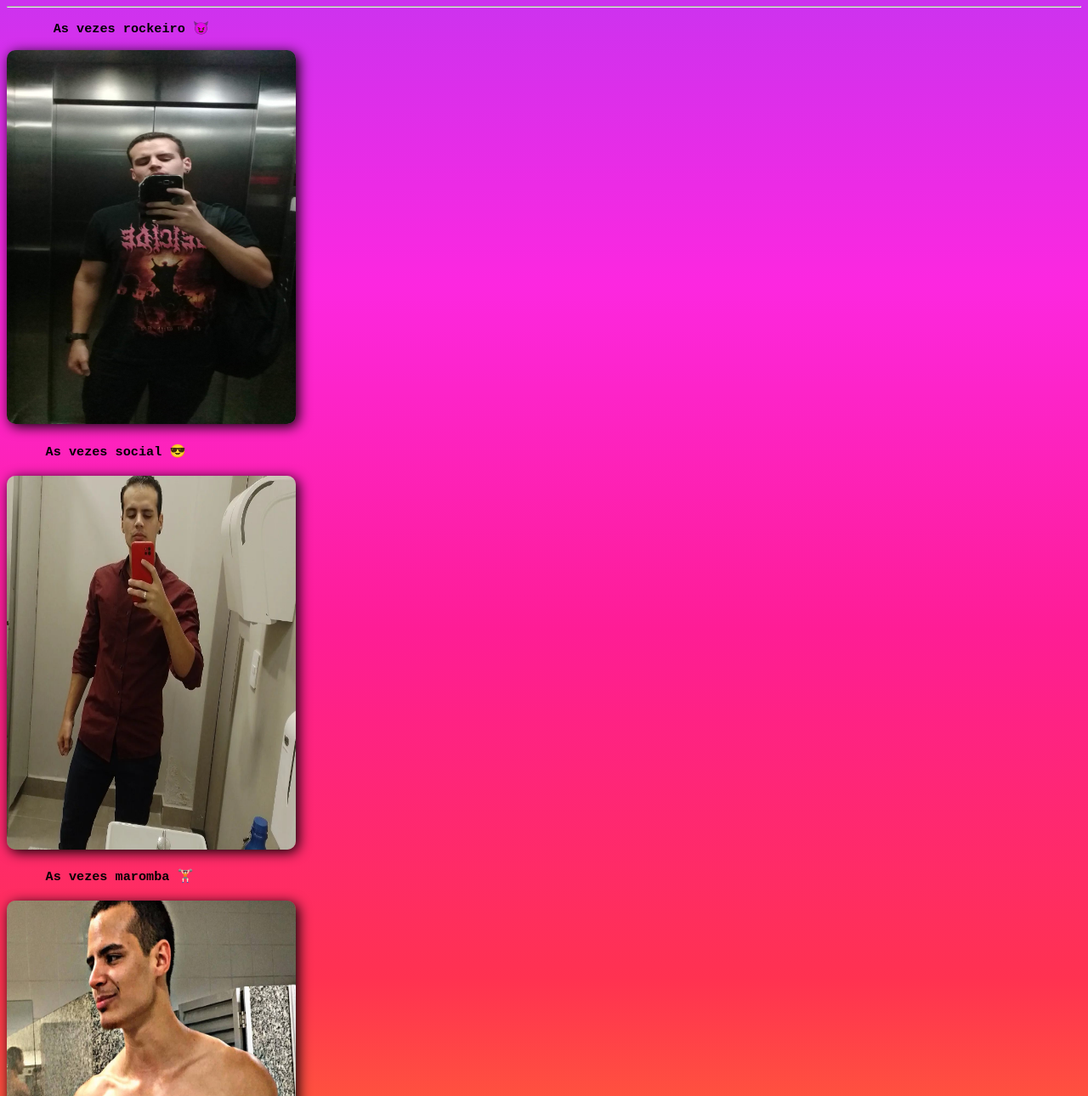
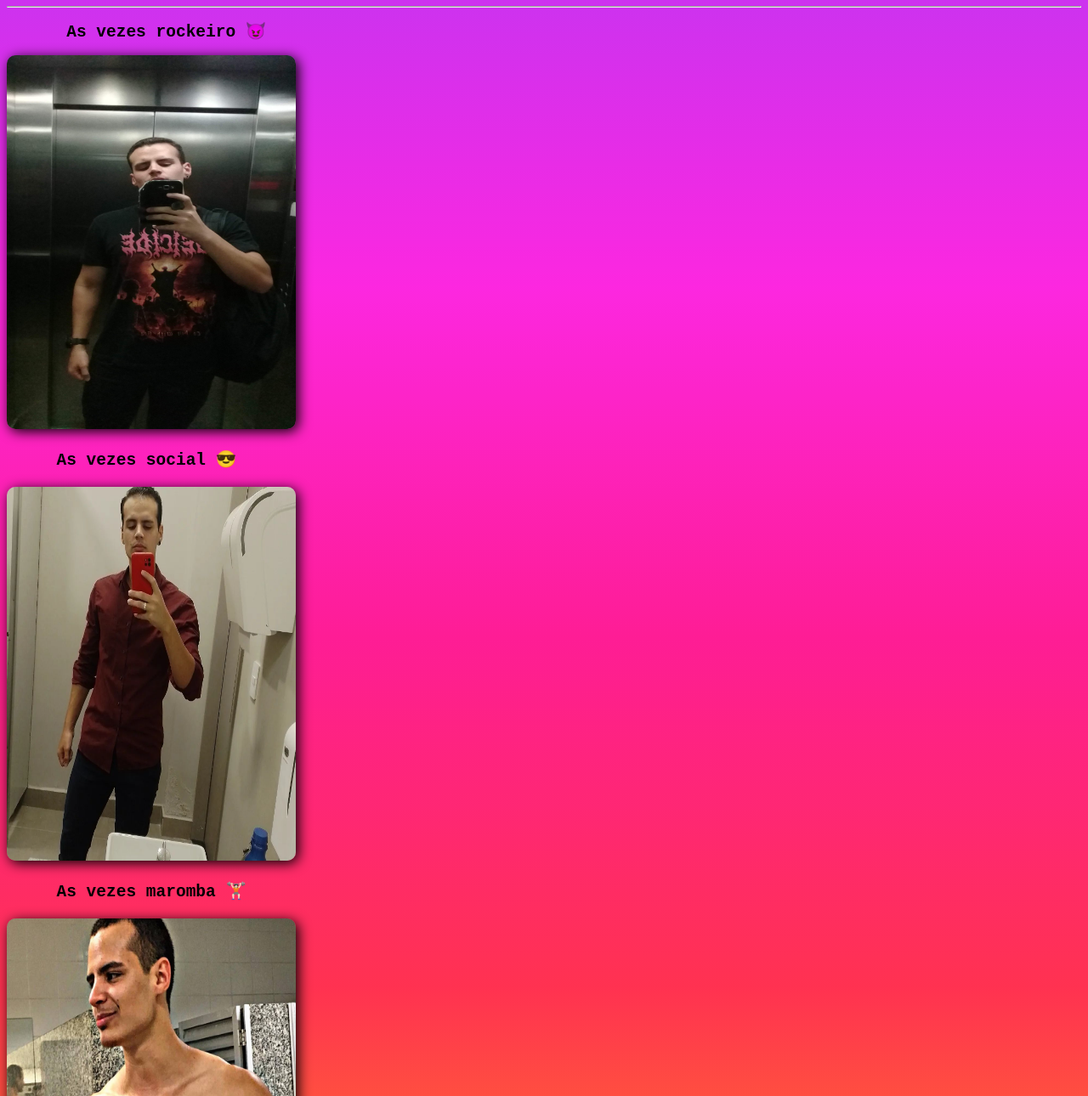
Before and after one commit to JhonatanDevJR/Sobre-Mim, a plain HTML site: page index.html in a window 1280 px wide. Shown: the part 73-1363 px from the top of the page at 85% size. Drawn offline with Linux system fonts and the light colour scheme.

Commit message:
Update index.html

```diff
--- a/index.html
+++ b/index.html
@@ -9,15 +9,15 @@
 
 </head>
 <body>
-    <h1>&nbsp;&nbsp;&nbsp;Quem sou eu?Jonta?</h1>
+    <h1>Quem sou eu?Jonta?</h1>
     <hr>
-    <pre><h3>&nbsp; &nbsp; &nbsp; As vezes rockeiro 😈  </h3></pre>
+    <pre><h2>&nbsp; &nbsp; &nbsp; As vezes rockeiro 😈 </h2></pre>
 
     <p><img src="foto-eu-2.jpeg" width="340" height="440" alt="Minha foto"></p>
-    <h3><pre>&nbsp; &nbsp; &nbsp;As vezes social 😎</pre></h3>
+    <h2><pre>&nbsp; &nbsp; &nbsp;As vezes social 😎</pre></h2>
 
     <p><img src="Eu-social.png" width="340" height="440" alt="Minha foto"></p>
-    <h3><pre>&nbsp; &nbsp; &nbsp;As vezes maromba 🏋🏻</pre></h3>
+    <h2><pre>&nbsp; &nbsp; &nbsp;As vezes maromba 🏋🏻</pre></h2>
 
     <p><img src="Eu-fisico.jpg" width="340" height="440" alt="Minha foto"></p>
     <h2>&nbsp; &nbsp; &nbsp;As vezes namorado 😭</h2>
```
